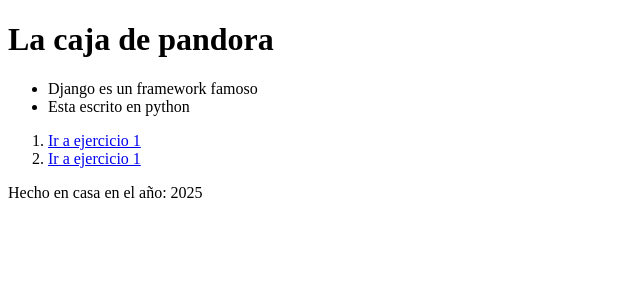
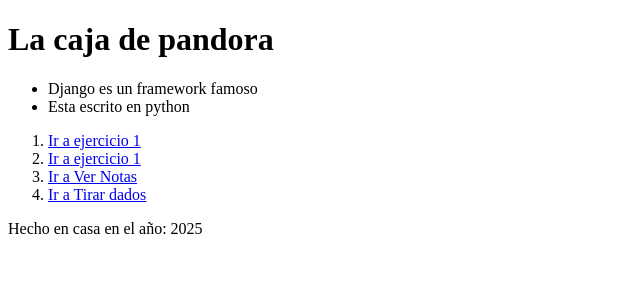
Before and after one commit to guillermocostamagna/python-django, a Django app: page / in a window 1280 px wide. Shown: the top 300 px of the page, without its empty margins (0-640 px from the left). Run offline with Django 5.2, Linux system fonts and the light colour scheme.

Commit message:
Naver entre paginas

```diff
--- a/src/principal/templates/principal/index.html
+++ b/src/principal/templates/principal/index.html
@@ -14,6 +14,8 @@
     <ol>
         <li><a href="ejercicio1/Guille/Costamagna/">Ir a ejercicio 1</a></li>
         <li><a href="ejercicio2/">Ir a ejercicio 1</a></li>
+        <li><a href="ver_notas/">Ir a Ver Notas</a></li>
+        <li><a href="tirar_dado/">Ir a Tirar dados</a></li>
     </ol>
     <footer> Hecho en casa en el año: {{año}}</footer>
 </body>
```
